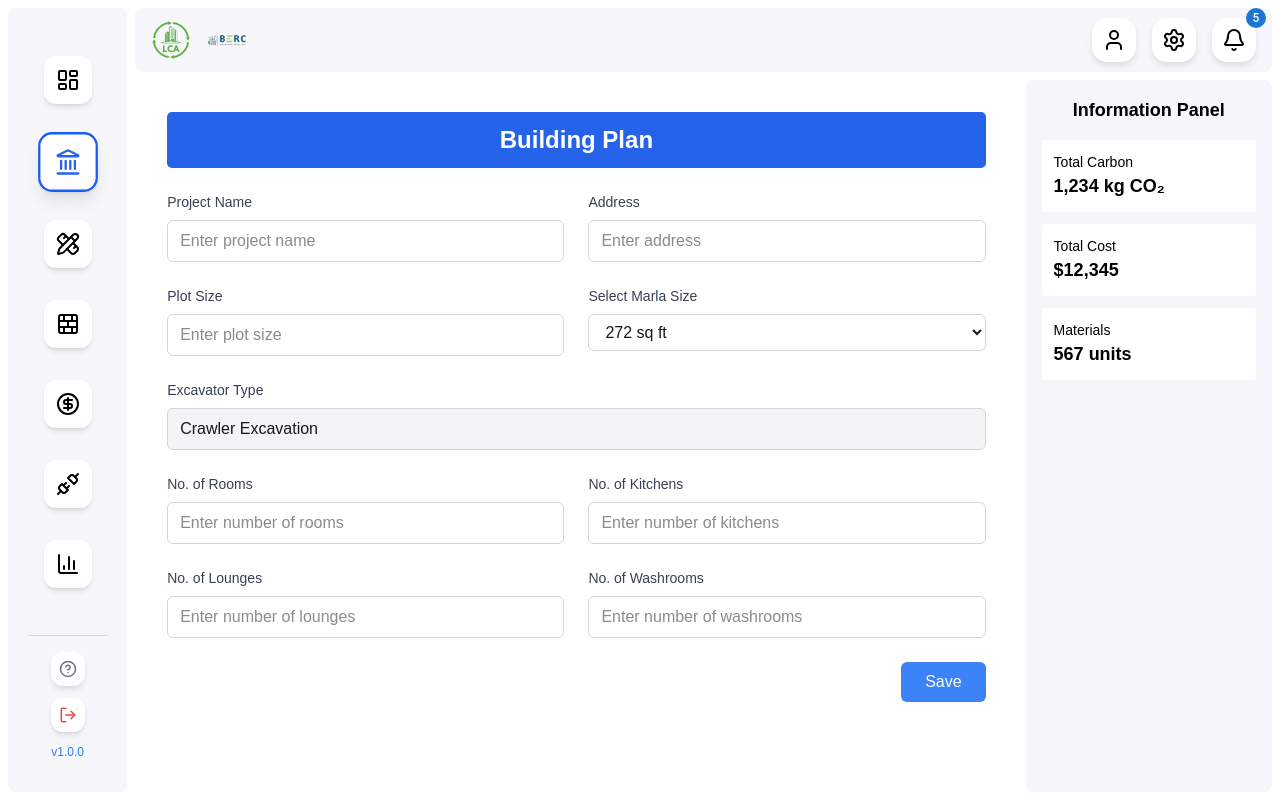
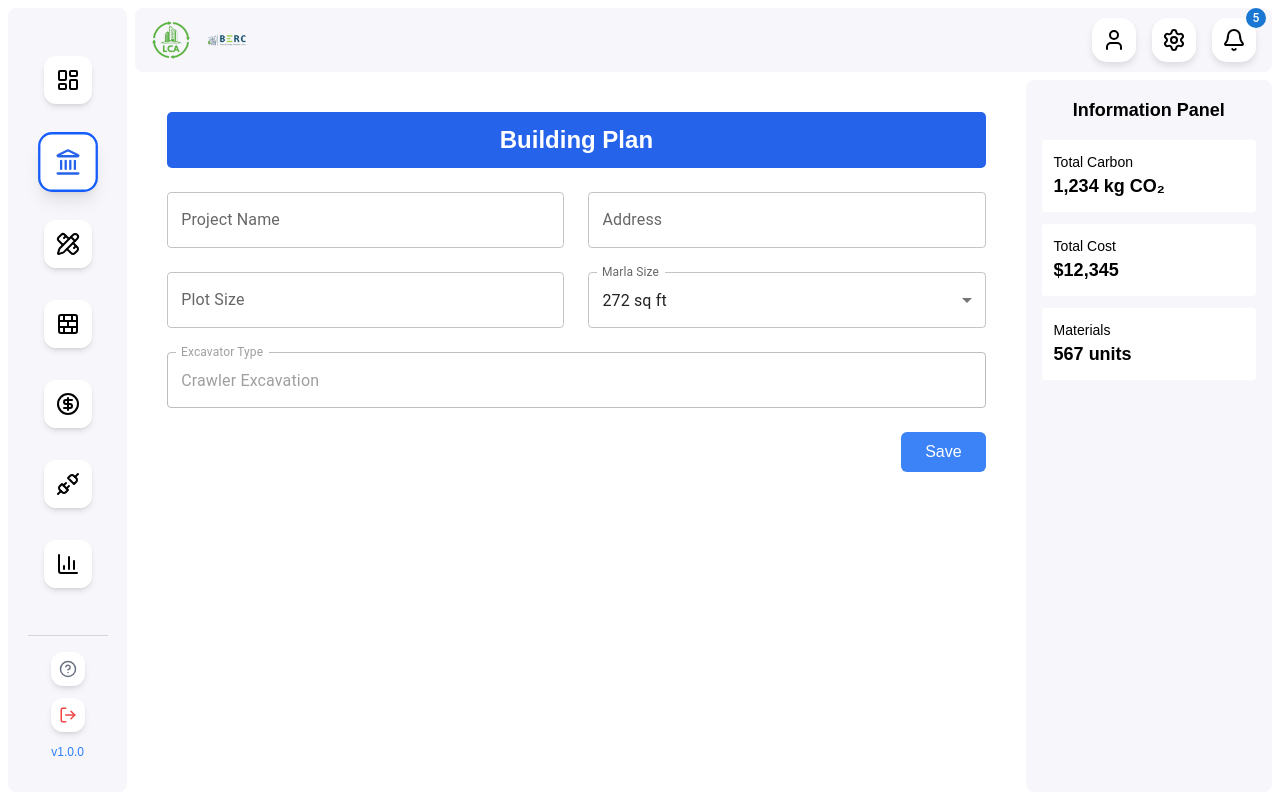
Before and after one commit to mianfarooqazam/life-cycle, a Next.js app: page / in a window 1280 px wide. Both pictures are taken after a click on the element 67 px from the left and 163 px from the top of the page. Shown: the top 794 px of the page. Built offline with nearby package versions, Linux system fonts and the light colour scheme; a web font is replaced by a local one.

Commit message:
MUI Implemented

```diff
--- a/src/app/pages/BuildingPlan.js
+++ b/src/app/pages/BuildingPlan.js
@@ -3,10 +3,20 @@
 import { useState, useEffect } from 'react';
 import { calculatePlotArea } from '@/app/utils/buildingPlanCalc';
 import SaveButton from '@/app/components/button/SaveButton';
-import TextInput from '@/app/components/input/TextInput';
 import { Toaster } from 'react-hot-toast';
 import { useBuildingPlanStore } from '@/app/store/buildingPlanStore';
 import TitleHeader from '@/app/components/header/TitleHeader';
+import {
+    TextField,
+    FormControl,
+    InputLabel,
+    Select,
+    MenuItem,
+    RadioGroup,
+    FormControlLabel,
+    Radio,
+    FormLabel
+} from '@mui/material';
 
 export default function BuildingPlan() {
     const {
@@ -17,42 +27,30 @@ export default function BuildingPlan() {
         isBasementUsed,
         foundationType,
         excavatorType,
-        numberOfRooms,
-        numberOfKitchens,
-        numberOfLounges,
-        numberOfWashrooms,
         updateBuildingPlan
     } = useBuildingPlanStore();
 
     const [formData, setFormData] = useState({
-        projectName,
-        address,
-        plotSize,
+        projectName: projectName || '',
+        address: address || '',
+        plotSize: plotSize || '',
         marlaSize: marlaSize || 272,
         isBasementUsed: isBasementUsed || 'no',
         foundationType: foundationType || '',
-        excavatorType: excavatorType || 'Crawler Excavation',
-        numberOfRooms: numberOfRooms || '',
-        numberOfKitchens: numberOfKitchens || '',
-        numberOfLounges: numberOfLounges || '',
-        numberOfWashrooms: numberOfWashrooms || ''
+        excavatorType: excavatorType || 'Crawler Excavation'
     });
 
     useEffect(() => {
         setFormData({
-            projectName,
-            address,
-            plotSize,
+            projectName: projectName || '',
+            address: address || '',
+            plotSize: plotSize || '',
             marlaSize: marlaSize || 272,
             isBasementUsed: isBasementUsed || 'no',
             foundationType: foundationType || '',
-            excavatorType: excavatorType || 'Crawler Excavation',
-            numberOfRooms: numberOfRooms || '',
-            numberOfKitchens: numberOfKitchens || '',
-            numberOfLounges: numberOfLounges || '',
-            numberOfWashrooms: numberOfWashrooms || ''
+            excavatorType: excavatorType || 'Crawler Excavation'
         });
-    }, [projectName, address, plotSize, marlaSize, isBasementUsed, foundationType, excavatorType, numberOfRooms, numberOfKitchens, numberOfLounges, numberOfWashrooms]);
+    }, [projectName, address, plotSize, marlaSize, isBasementUsed, foundationType, excavatorType]);
 
     const handleInputChange = (e) => {
         const { name, value } = e.target;
@@ -60,14 +58,13 @@ export default function BuildingPlan() {
     };
 
     const handleSave = () => {
-        // Check required fields
+        // Validation
         if (!formData.plotSize || !formData.marlaSize || !formData.isBasementUsed) {
-            return false; // Return false for error
+            return false;
         }
 
-        // If basement is used, foundation type is also required
         if (formData.isBasementUsed === 'yes' && !formData.foundationType) {
-            return false; // Return false for error
+            return false;
         }
 
         const plotArea = calculatePlotArea(parseFloat(formData.plotSize), parseInt(formData.marlaSize));
@@ -75,14 +72,10 @@ export default function BuildingPlan() {
         updateBuildingPlan({
             ...formData,
             marlaSize: parseInt(formData.marlaSize),
-            plotArea,
-            numberOfRooms: formData.numberOfRooms ? parseInt(formData.numberOfRooms) : 0,
-            numberOfKitchens: formData.numberOfKitchens ? parseInt(formData.numberOfKitchens) : 0,
-            numberOfLounges: formData.numberOfLounges ? parseInt(formData.numberOfLounges) : 0,
-            numberOfWashrooms: formData.numberOfWashrooms ? parseInt(formData.numberOfWashrooms) : 0
+            plotArea
         });
 
-        return true; // Return true for success
+        return true;
     };
 
     const plotArea = formData.plotSize && formData.marlaSize
@@ -94,177 +87,115 @@ export default function BuildingPlan() {
             <Toaster />
             <TitleHeader>Building Plan</TitleHeader>
 
-            <div className="">
             <div className="grid grid-cols-1 md:grid-cols-2 gap-6">
-                    <TextInput
+                {/* Project Name */}
+                <FormControl fullWidth variant="outlined">
+                    <TextField
                         label="Project Name"
                         name="projectName"
                         value={formData.projectName}
                         onChange={handleInputChange}
-                        placeholder="Enter project name"
+                        variant="outlined"
                     />
+                </FormControl>
 
-                    <TextInput
+                {/* Address */}
+                <FormControl fullWidth variant="outlined">
+                    <TextField
                         label="Address"
                         name="address"
                         value={formData.address}
                         onChange={handleInputChange}
-                        placeholder="Enter address"
+                        variant="outlined"
                     />
+                </FormControl>
 
-                    <TextInput
+                {/* Plot Size */}
+                <FormControl fullWidth variant="outlined">
+                    <TextField
                         label="Plot Size"
                         name="plotSize"
                         type="number"
                         value={formData.plotSize}
                         onChange={handleInputChange}
-                        placeholder="Enter plot size"
+                        variant="outlined"
                     />
+                </FormControl>
 
-                    <div>
-                        <label className="block text-sm font-medium text-gray-700 mb-2">
-                            Select Marla Size
-                        </label>
-                        <select
+                {/* Marla Size */}
+                <FormControl fullWidth variant="outlined">
+                    <InputLabel>Marla Size</InputLabel>
+                    <Select
                         name="marlaSize"
                         value={formData.marlaSize}
                         onChange={handleInputChange}
-                            className="w-full px-3 py-2 border border-gray-300 rounded-md focus:outline-none focus:ring-2 focus:ring-blue-500"
+                        label="Marla Size"
                     >
-                            <option value={252}>252 sq ft</option>
-                            <option value={272}>272 sq ft</option>
-                        </select>
-                    </div>
+                        <MenuItem value={252}>252 sq ft</MenuItem>
+                        <MenuItem value={272}>272 sq ft</MenuItem>
+                    </Select>
+                </FormControl>
             </div>
 
+            {/* Plot Area Display */}
             {formData.plotSize && formData.marlaSize && (
                 <div className="mt-6 p-4 rounded-md" style={{ backgroundColor: "#f7f6fb" }}>
                     <p className="text-lg font-medium text-gray-800">
-                            Plot Area: <span className="text-blue-600 ">{plotArea.toLocaleString()} ft²</span>
+                        Plot Area: <span className="text-blue-600">{plotArea.toLocaleString()} ft²</span>
                     </p>
                 </div>
             )}
 
-                {/* Basement and Foundation Type - Side by side */}
+            {/* Basement and Foundation Options */}
             {formData.plotSize && (
                 <div className="grid grid-cols-1 md:grid-cols-2 gap-6 mt-6">
                     {/* Basement Question */}
-                        <div>
-                            <label className="block text-sm font-medium text-gray-700 mb-2">
-                                Is basement used?
-                            </label>
-                            <div className="flex gap-4">
-                                <label className="flex items-center">
-                                    <input
-                                        type="radio"
+                    <FormControl component="fieldset">
+                        <FormLabel component="legend">Is basement used?</FormLabel>
+                        <RadioGroup
+                            row
                             name="isBasementUsed"
-                                        value="yes"
-                                        checked={formData.isBasementUsed === 'yes'}
+                            value={formData.isBasementUsed}
                             onChange={handleInputChange}
-                                        className="mr-2"
-                                    />
-                                    Yes
-                                </label>
-                                <label className="flex items-center">
-                                    <input
-                                        type="radio"
-                                        name="isBasementUsed"
-                                        value="no"
-                                        checked={formData.isBasementUsed === 'no'}
+                        >
+                            <FormControlLabel value="yes" control={<Radio />} label="Yes" />
+                            <FormControlLabel value="no" control={<Radio />} label="No" />
+                        </RadioGroup>
+                    </FormControl>
+
+                    {/* Foundation Type */}
+                    {formData.isBasementUsed === 'yes' && (
+                        <FormControl component="fieldset">
+                            <FormLabel component="legend">Foundation Type</FormLabel>
+                            <RadioGroup
+                                row
+                                name="foundationType"
+                                value={formData.foundationType}
                                 onChange={handleInputChange}
-                                        className="mr-2"
-                                    />
-                                    No
-                                </label>
-                            </div>
-                        </div>
-
-                        {/* Foundation Type - Only show if basement is used */}
-                        {formData.isBasementUsed === 'yes' && (
-                            <div>
-                                <label className="block text-sm font-medium text-gray-700 mb-2">
-                                    Foundation type
-                                </label>
-                                <div className="flex gap-4">
-                                    <label className="flex items-center">
-                                        <input
-                                            type="radio"
-                                            name="foundationType"
-                                            value="raft"
-                                            checked={formData.foundationType === 'raft'}
-                                            onChange={handleInputChange}
-                                            className="mr-2"
-                                        />
-                                        Raft
-                                    </label>
-                                    <label className="flex items-center">
-                                        <input
-                                            type="radio"
-                                            name="foundationType"
-                                            value="strip"
-                                            checked={formData.foundationType === 'strip'}
-                                            onChange={handleInputChange}
-                                            className="mr-2"
-                                        />
-                                        Strip
-                                    </label>
-                                </div>
-                            </div>
+                            >
+                                <FormControlLabel value="raft" control={<Radio />} label="Raft" />
+                                <FormControlLabel value="strip" control={<Radio />} label="Strip" />
+                            </RadioGroup>
+                        </FormControl>
                     )}
                 </div>
             )}
 
             {/* Excavator Type */}
             <div className="mt-6">
-                    <TextInput
+                <FormControl fullWidth variant="outlined">
+                    <TextField
                         label="Excavator Type"
                         name="excavatorType"
                         value={formData.excavatorType}
                         onChange={handleInputChange}
-                        placeholder="Crawler Excavation"
-                        disabled={true}
+                        disabled
+                        variant="outlined"
                     />
+                </FormControl>
             </div>
 
-                {/* Room Details */}
-                <div className="grid grid-cols-1 md:grid-cols-2 gap-6 mt-6">
-                    <TextInput
-                        label="No. of Rooms"
-                        name="numberOfRooms"
-                        type="number"
-                        value={formData.numberOfRooms}
-                        onChange={handleInputChange}
-                        placeholder="Enter number of rooms"
-                    />
-
-                    <TextInput
-                        label="No. of Kitchens"
-                        name="numberOfKitchens"
-                        type="number"
-                        value={formData.numberOfKitchens}
-                        onChange={handleInputChange}
-                        placeholder="Enter number of kitchens"
-                    />
-
-                    <TextInput
-                        label="No. of Lounges"
-                        name="numberOfLounges"
-                        type="number"
-                        value={formData.numberOfLounges}
-                        onChange={handleInputChange}
-                        placeholder="Enter number of lounges"
-                    />
-
-                    <TextInput
-                        label="No. of Washrooms"
-                        name="numberOfWashrooms"
-                        type="number"
-                        value={formData.numberOfWashrooms}
-                        onChange={handleInputChange}
-                        placeholder="Enter number of washrooms"
-                    />
-                </div>
-
+            {/* Save Button */}
             <div className="mt-6 flex justify-end">
                 <SaveButton
                     onClick={handleSave}
@@ -275,6 +206,5 @@ export default function BuildingPlan() {
                 />
             </div>
         </div>
-        </div>
     );
 }
--- a/src/app/store/buildingPlanStore.js
+++ b/src/app/store/buildingPlanStore.js
@@ -12,10 +12,6 @@ export const useBuildingPlanStore = create(
       isBasementUsed: 'no',
       foundationType: '',
       excavatorType: 'Crawler Excavation',
-      numberOfRooms: 0,
-      numberOfKitchens: 0,
-      numberOfLounges: 0,
-      numberOfWashrooms: 0,
 
       updateBuildingPlan: (data) => set(data),
     }),
```
Lines whose indentation alone changed are shown as unchanged.
